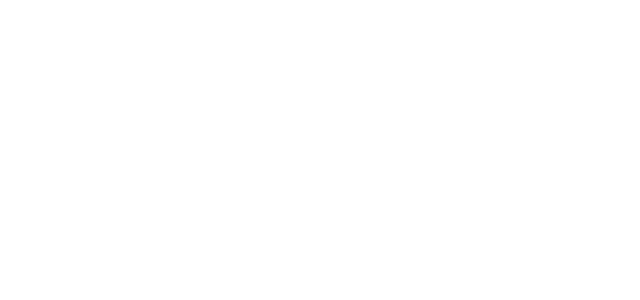
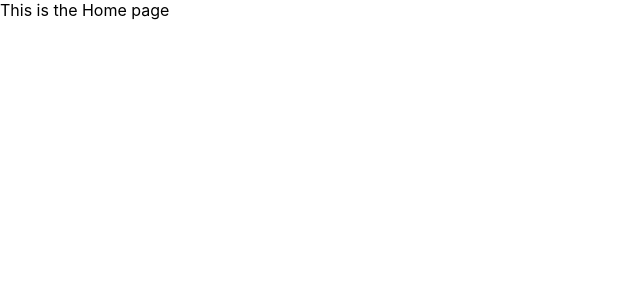
Before and after one commit to rubenbaskaran/OnlineShopReactApp, a React (Create React App) app: page /home in a window 1280 px wide. Shown: the top 300 px of the page, without its empty margins (0-640 px from the left). Built offline with nearby package versions, Linux system fonts and the light colour scheme.

Commit message:
added homepage

```diff
--- a/src/components/App.js
+++ b/src/components/App.js
@@ -1,12 +1,14 @@
 import React from "react";
 import { Route, Switch } from "react-router-dom";
 import About from "./about";
+import Home from "./home";
 
 function App() {
   return (
     <div>
       <Switch>
         <Route path="/about" component={About} />
+        <Route path="/home" component={Home} />
       </Switch>
     </div>
   );
--- /dev/null
+++ b/src/components/home/index.js
@@ -0,0 +1,13 @@
+import React, { Component } from "react";
+
+class Home extends Component {
+  constructor(props) {
+    super(props);
+    this.state = {};
+  }
+  render() {
+    return <div>This is the Home page</div>;
+  }
+}
+
+export default Home;
```
